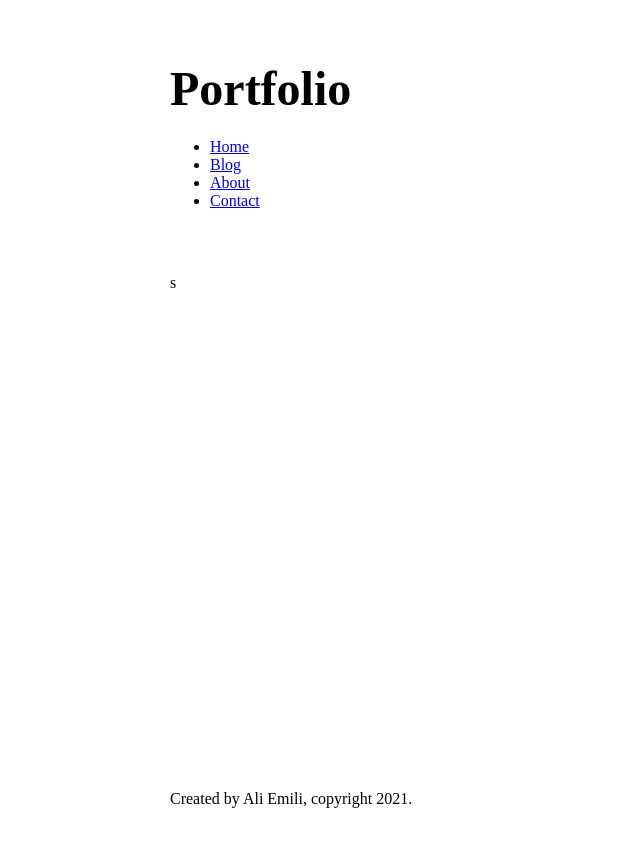
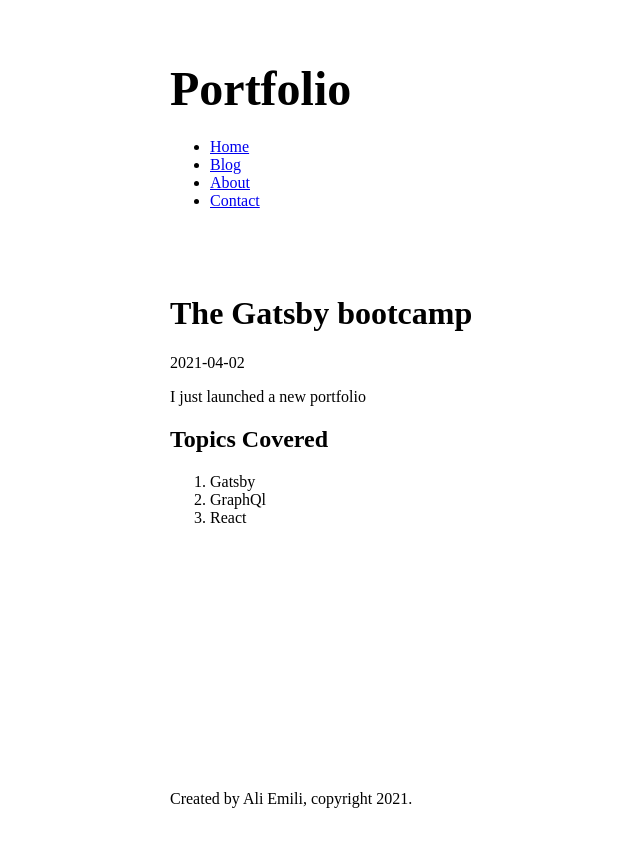
Before and after one commit to AliEmili/gatsbyjs-freecodecamp-course, a Gatsby site: page /blog/gatsby in a window 1280 px wide. Shown: the whole page, without its empty margins (95-735 px from the left). Built offline with nearby package versions, Linux system fonts and the light colour scheme; Gatsby itself is replaced by a stand-in of ours.

Commit message:
complete template to show data

```diff
--- a/src/templates/blog.js
+++ b/src/templates/blog.js
@@ -1,11 +1,26 @@
 import React from "react"
+import { graphql } from "gatsby"
 
 import Layout from "../components/layout"
 
-const Blog = () => {
+export const query = graphql`
+  query($slug: String!) {
+    markdownRemark(fields: { slug: { eq: $slug } }) {
+      frontmatter {
+        title
+        date
+      }
+      html
+    }
+  }
+`
+
+const Blog = ({ data }) => {
   return (
     <Layout>
-      <div>s</div>
+      <h1>{data.markdownRemark.frontmatter.title}</h1>
+      <p>{data.markdownRemark.frontmatter.date}</p>
+      <div dangerouslySetInnerHTML={{ __html: data.markdownRemark.html }}></div>
     </Layout>
   )
 }
```
